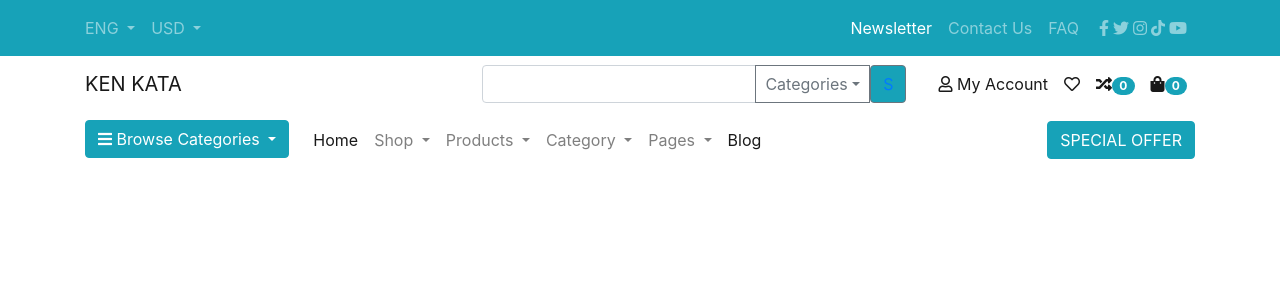
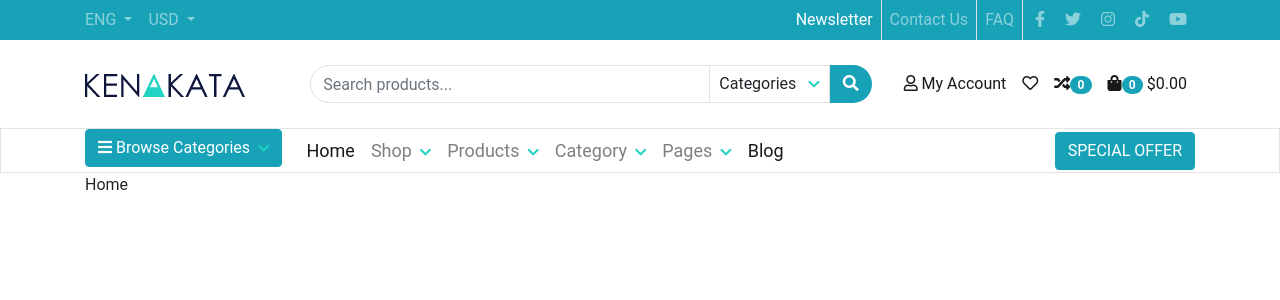
Before and after one commit to Joacim10/Bootstrap2, a Vue app: page / in a window 1280 px wide. Shown: the top 300 px of the page. Built offline with nearby package versions, Linux system fonts and the light colour scheme.

Commit message:
3 commit

```diff
--- a/src/App.vue
+++ b/src/App.vue
@@ -21,5 +21,14 @@ export default {
 </script>
 
 <style>
+body {
+  font-family: roboto;
+}
+
+a {
+  color: white;
+}
+
+
 
 </style>
--- a/src/components/navbar/bottom.vue
+++ b/src/components/navbar/bottom.vue
@@ -1,5 +1,5 @@
 <template>
-    <nav class="navbar navbar-expand-lg navbar-light bg-white">
+    <nav class="navbar navbar-expand-lg outline-grey navbar-light bg-white py-0">
         <div class="container">
             <button class="navbar-toggler" type="button" data-toggle="collapse" data-target="#navbarSupportedContent" aria-controls="navbarSupportedContent" aria-expanded="false" aria-label="Toggle navigation">
                 <span class="navbar-toggler-icon"></span>
@@ -9,9 +9,9 @@
                 <ul class="navbar-nav mr-auto">
                     <li class="nav-item active">
                         <div class="dropdown">
-                        <button class="btn btn-info dropdown-toggle mr-lg-3" type="button" id="dropdownMenuButton" data-toggle="dropdown" aria-haspopup="true" aria-expanded="false">
+                        <button class="btn btn-info mr-lg-3" type="button" id="dropdownMenuButton" data-toggle="dropdown" aria-haspopup="true" aria-expanded="false">
                             <i class="fas fa-bars"></i>
-                            Browse Categories
+                            Browse Categories<i class="fas fa-chevron-down"></i>
                         </button>
                         <div class="dropdown-menu" aria-labelledby="dropdownMenuButton">
                             <a class="dropdown-item" href="#">Action</a>
@@ -21,11 +21,30 @@
                         </div>
                     </li>
                     <li class="nav-item active">
-                        <a class="nav-link" href="#">Home <span class="sr-only">(current)</span></a>
+                        <router-link class="nav-link" to="/">Home <span class="sr-only">(current)</span></router-link>
                     </li>
                     <li class="nav-item dropdown">
-                        <a class="nav-link dropdown-toggle" href="#" id="navbarDropdown" role="button" data-toggle="dropdown" aria-haspopup="true" aria-expanded="false">
-                        Shop
+                        <a class="nav-link" href="#" id="navbarDropdown" role="button" data-toggle="dropdown" aria-haspopup="true" aria-expanded="false">
+                        Shop<i class="fas fa-chevron-down"></i>
+                        </a>
+                        <div class="dropdown-menu" aria-labelledby="navbarDropdown">
+                        <router-link class="dropdown-item" to="shop">Shop</router-link>
+                        <div class="dropdown-divider"></div>
+                        <a class="dropdown-item" href="#">Something else here</a>
+                        </div>
+                    </li>
+                    <li class="nav-item dropdown">
+                        <a class="nav-link" href="#" id="navbarDropdown" role="button" data-toggle="dropdown" aria-haspopup="true" aria-expanded="false">
+                        Products<i class="fas fa-chevron-down"></i>
+                        </a>
+                        <div class="dropdown-menu" aria-labelledby="navbarDropdown">
+                        <router-link class="dropdown-item" to="products">Products</router-link>
+                        <div class="dropdown-divider"></div>
+                        </div>
+                    </li>
+                    <li class="nav-item dropdown">
+                        <a class="nav-link" href="#" id="navbarDropdown" role="button" data-toggle="dropdown" aria-haspopup="true" aria-expanded="false">
+                        Category<i class="fas fa-chevron-down"></i>
                         </a>
                         <div class="dropdown-menu" aria-labelledby="navbarDropdown">
                         <a class="dropdown-item" href="#">Action</a>
@@ -35,30 +54,8 @@
                         </div>
                     </li>
                     <li class="nav-item dropdown">
-                        <a class="nav-link dropdown-toggle" href="#" id="navbarDropdown" role="button" data-toggle="dropdown" aria-haspopup="true" aria-expanded="false">
-                        Products
-                        </a>
-                        <div class="dropdown-menu" aria-labelledby="navbarDropdown">
-                        <a class="dropdown-item" href="#">Action</a>
-                        <a class="dropdown-item" href="#">Another action</a>
-                        <div class="dropdown-divider"></div>
-                        <a class="dropdown-item" href="#">Something else here</a>
-                        </div>
-                    </li>
-                    <li class="nav-item dropdown">
-                        <a class="nav-link dropdown-toggle" href="#" id="navbarDropdown" role="button" data-toggle="dropdown" aria-haspopup="true" aria-expanded="false">
-                        Category
-                        </a>
-                        <div class="dropdown-menu" aria-labelledby="navbarDropdown">
-                        <a class="dropdown-item" href="#">Action</a>
-                        <a class="dropdown-item" href="#">Another action</a>
-                        <div class="dropdown-divider"></div>
-                        <a class="dropdown-item" href="#">Something else here</a>
-                        </div>
-                    </li>
-                    <li class="nav-item dropdown">
-                        <a class="nav-link dropdown-toggle" href="#" id="navbarDropdown" role="button" data-toggle="dropdown" aria-haspopup="true" aria-expanded="false">
-                        Pages
+                        <a class="nav-link" href="#" id="navbarDropdown" role="button" data-toggle="dropdown" aria-haspopup="true" aria-expanded="false">
+                        Pages<i class="fas fa-chevron-down"></i>
                         </a>
                         <div class="dropdown-menu" aria-labelledby="navbarDropdown">
                         <a class="dropdown-item" href="#">Action</a>
@@ -85,6 +82,11 @@ export default {
 }
 </script>
 
-<style>
+<style scoped>
+
+.nav-link {
+    font-size: 18px;
+}
+
 
 </style>
--- a/src/components/navbar/middle.vue
+++ b/src/components/navbar/middle.vue
@@ -1,23 +1,23 @@
 <template>
-    <nav class="navbar navbar-expand-lg navbar-light bg-white">
+    <nav class="navbar navbar-expand-lg navbar-light bg-white my-3">
         <div class="container">
             <div class="">
-                <a class="navbar-brand" href="#">KEN KATA</a>
+                <a class="navbar-brand" href="#"><img src="../../assets/logo.png" alt="picture"></a>
                 <button class="navbar-toggler" type="button" data-toggle="collapse" data-target="#navbarSupportedContent" aria-controls="navbarSupportedContent" aria-expanded="false" aria-label="Toggle navigation">
                     <span class="navbar-toggler-icon"></span>
                 </button>
             </div>
 
             <div class="collapse navbar-collapse" id="navbarSupportedContent">
-                <form class="ml-auto mr-lg-4 form-inline my-lg-0">
+                <form class="ml-auto mr-lg-4 form-inline my-lg-0 rounded">
                     <div class="input-group">
-                    <input type="text" class="form-control" aria-label="Text input with segmented dropdown button">
+                    <input id="main-search" type="text" class="form-control outline-grey rounded-left" aria-label="Text input with segmented dropdown button" placeholder="Search products...">
                     <div class="input-group-append">
-                        <button type="button" class="btn btn-outline-secondary dropdown-toggle dropdown-toggle-split" data-toggle="dropdown" aria-haspopup="true" aria-expanded="false">
-                            Categories
+                        <button type="button" class="btn bg-white outline-grey dropdown-toggle-split" data-toggle="dropdown" aria-haspopup="true" aria-expanded="false">
+                            Categories <i class="fas fa-chevron-down"></i>
                             <span class="sr-only">Toggle Dropdown</span>
                         </button>
-                        <div class="dropdown-menu">
+                        <div class="dropdown-menu dropdown-menu-right">
                             <a class="dropdown-item" href="#">Action</a>
                             <a class="dropdown-item" href="#">Another action</a>
                             <a class="dropdown-item" href="#">Something else here</a>
@@ -25,8 +25,8 @@
                             <a class="dropdown-item" href="#">Separated link</a>
                         </div>
                     </div>
-                        <button type="button" class="bg-info btn btn-outline-secondary">
-                        <a href="">S</a>
+                        <button type="button" class="bg-info btn btn-outline-none rounded-right">
+                        <a href="#"><i class="fas fa-search"></i></a>
                         <span class="sr-only">Search</span>
                         </button>
                     </div>
@@ -56,8 +56,10 @@
                             <a class="nav-link" href="#">
                                 <i class="fas fa-shopping-bag"></i>
                                 <span class="badge badge-pill badge-info">0</span>
+                                $0.00
                             </a>
                         </li>
+
                     </ul>
                 </div>
             </div>
@@ -72,6 +74,18 @@ export default {
 }
 </script>
 
-<style>
+<style scoped>
+.rounded-left {
+    border-radius:  50px 0 0 50px !important;
+}
+
+.rounded-right {
+    border-radius:  0 50px 50px 0 !important;
+}
+
+#main-search {
+    width: 400px;
+}
+
 
 </style>
--- a/src/components/navbar/navbar.vue
+++ b/src/components/navbar/navbar.vue
@@ -21,4 +21,14 @@ export default {
 </script>
 
 <style>
+
+.fa-chevron-down {
+    margin-left: 8px;
+    color: #20D3C2;
+    font-size: 13px;
+}
+
+.outline-grey{
+  border: 1px solid #E3E3E3;
+}
 </style>
--- a/src/components/navbar/top.vue
+++ b/src/components/navbar/top.vue
@@ -1,5 +1,5 @@
 <template>
-    <nav class="navbar navbar-expand-lg navbar-dark bg-info">
+    <nav class="navbar navbar-expand-lg navbar-dark bg-info py-0">
         <div class="container">
             <div class="collapse navbar-collapse" id="navbarSupportedContent">
                 <ul class="navbar-nav mr-auto">
@@ -28,20 +28,16 @@
                 </ul>
                 <div class="my-2 my-lg-0">
                     <ul class="navbar-nav">
-                        <li class="nav-item active">
-                            <a class="nav-link" href="#">Newsletter <span class="sr-only">(current)</span></a>
+                        <li class="nav-item active border-right">
+                            <router-link class="nav-link" to="#">Newsletter <span class="sr-only">(current)</span></router-link>
                         </li>
-                        <li class="nav-item">
-                            <a class="nav-link" href="#">Contact Us</a>
+                        <li class="nav-item border-right">
+                            <router-link class="nav-link" to="#">Contact Us</router-link>
                         </li>
-                        <li class="nav-item">
-                            <a class="nav-link" href="#">FAQ</a>
+                        <li class="nav-item border-right">
+                            <router-link class="nav-link" to="#">FAQ</router-link>
                         </li>
-                        <li class="nav-item">
-                            <a class="nav-link" href="#">
-                                <SocialMedia/>
-                            </a>
-                        </li>
+                        <SocialMedia/>
                     </ul>
                 </div>
             </div>
--- a/src/components/socialmedia/socialmedia.vue
+++ b/src/components/socialmedia/socialmedia.vue
@@ -1,11 +1,21 @@
 <template>
-  <div class="">
-      <i class="fab fa-facebook-f ml-1"></i>
-      <i class="fab fa-twitter ml-1"></i>
-      <i class="fab fa-instagram ml-1"></i>
-      <i class="fab fa-tiktok ml-1"></i>
-      <i class="fab fa-youtube ml-1"></i>
-  </div>
+  <li class="nav-item d-flex align-items-center">
+        <a class="nav-link" href="#">
+          <i class="fab fa-facebook-f ml-1"></i>
+        </a>
+        <a class="nav-link" href="#">
+          <i class="fab fa-twitter ml-1"></i>
+        </a>
+        <a class="nav-link" href="#">
+          <i class="fab fa-instagram ml-1"></i>
+        </a>
+        <a class="nav-link" href="#">
+          <i class="fab fa-tiktok ml-1"></i>
+        </a>
+        <a class="nav-link" href="#">
+          <i class="fab fa-youtube ml-1"></i>
+        </a>
+  </li>
 </template>
 
 <script>
--- a/src/router/index.js
+++ b/src/router/index.js
@@ -1,6 +1,8 @@
 import Vue from 'vue'
 import VueRouter from 'vue-router'
 import Home from '../views/Home.vue'
+import Shop from '../views/Shop.vue'
+import Products from '../views/products/Products.vue'
 
 Vue.use(VueRouter)
 
@@ -9,6 +11,16 @@ Vue.use(VueRouter)
     path: '/',
     name: 'Home',
     component: Home
+  },
+  {
+    path: '/shop',
+    name: 'Shop',
+    component: Shop
+  },
+  {
+    path: '/products',
+    name: 'Products',
+    component: Products
   }
 ]
 
--- a/src/views/Home.vue
+++ b/src/views/Home.vue
@@ -1,5 +1,6 @@
 <template>
-  <div class="home">
+  <div class="home container">
+    Home
   </div>
 </template>
 
--- a/src/views/Shop.vue
+++ b/src/views/Shop.vue
@@ -1,5 +1,7 @@
 <template>
-
+  <div class="container">
+      Shop
+  </div>
 </template>
 
 <script>
--- a/src/views/products/Products.vue
+++ b/src/views/products/Products.vue
@@ -1,5 +1,7 @@
 <template>
-
+  <div class="container">
+      Products
+  </div>
 </template>
 
 <script>
```
Also changed, not shown: src/assets/logo.png.
